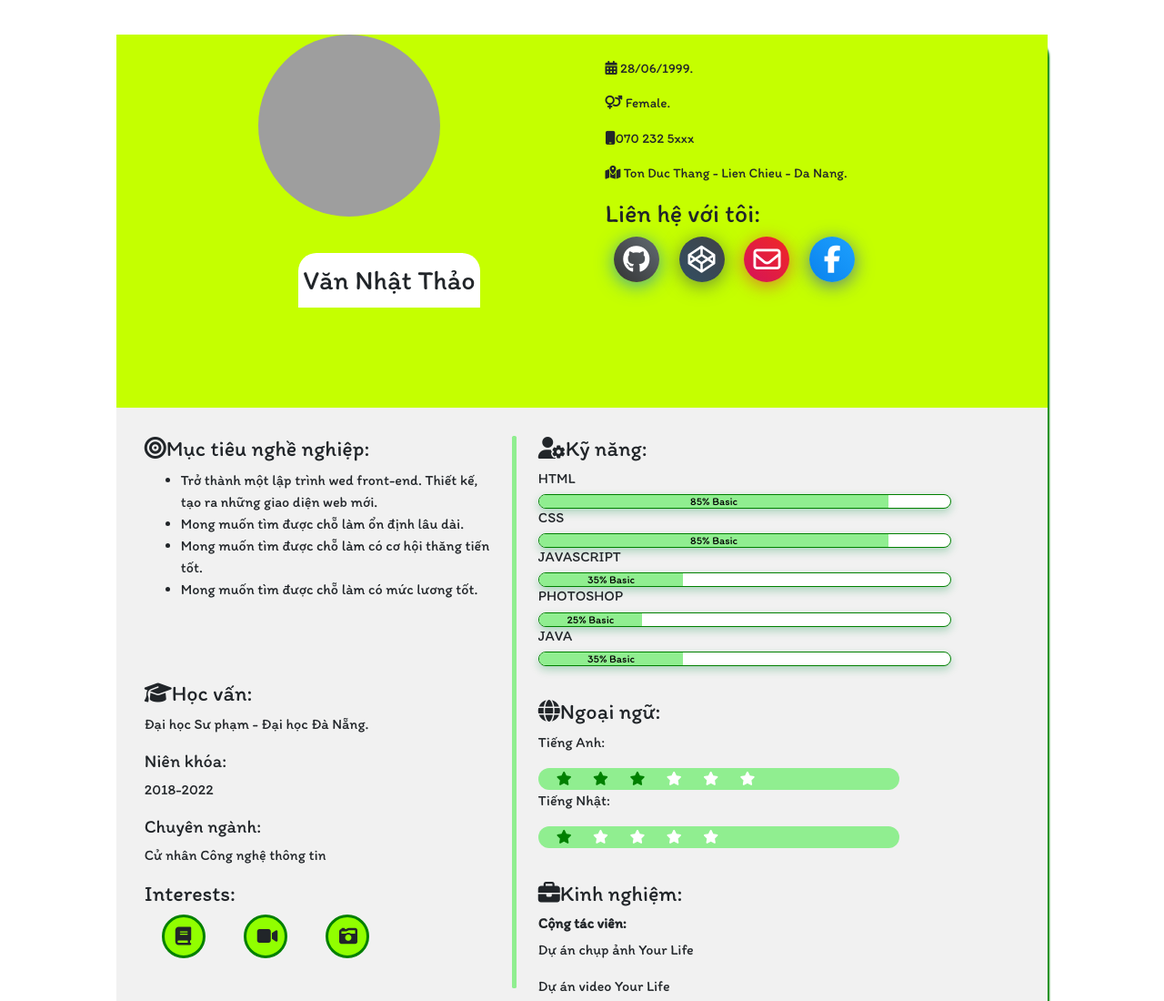
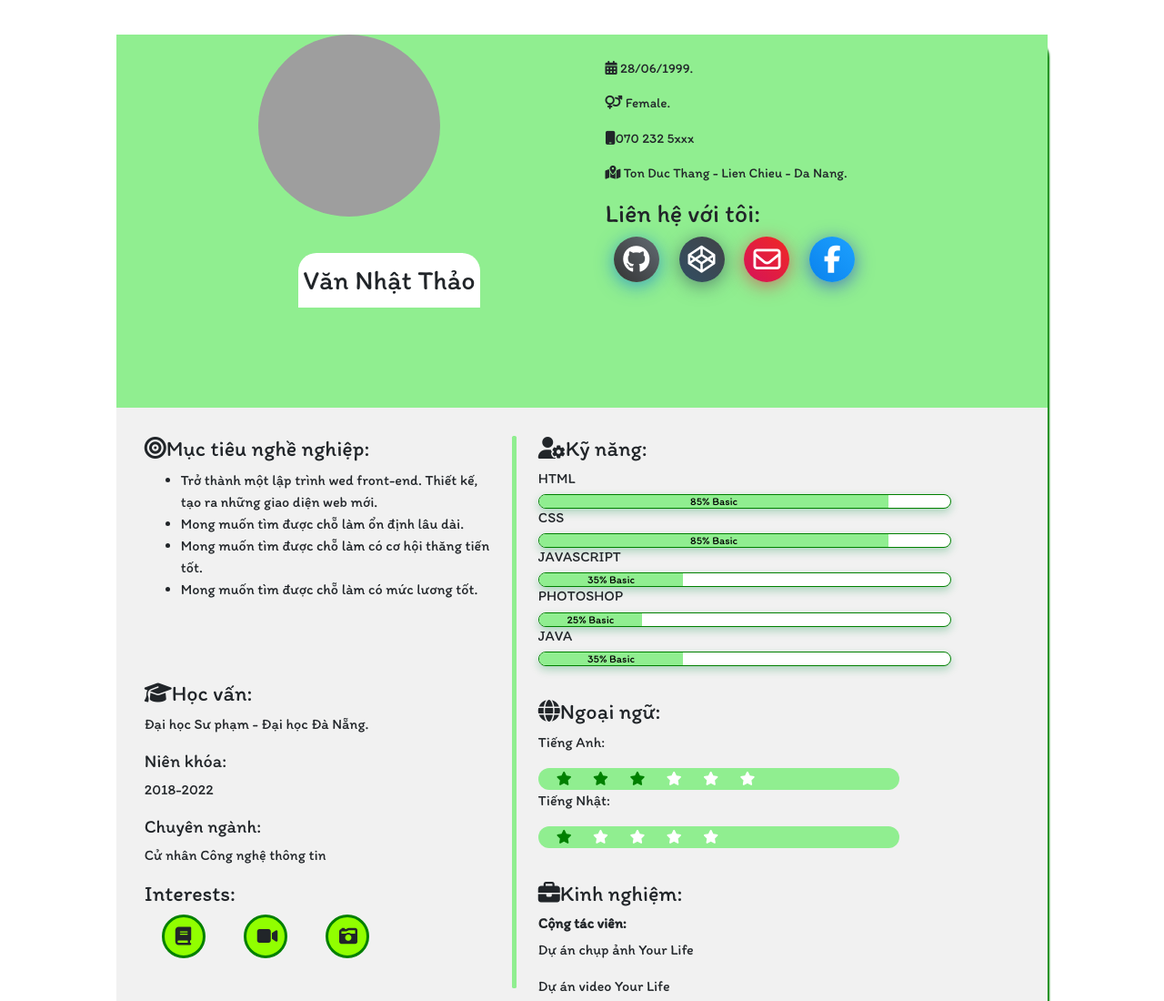
Before and after one commit to nhatthaovan/CV-Sume, a plain HTML site: page index.html in a window 1280 px wide. Shown: the top 1100 px of the page at 91% size. Drawn offline with nearby package versions, Linux system fonts and the light colour scheme; grey boxes are pictures that could not be loaded.

Commit message:
Update cv2.css

```diff
--- a/cv2.css
+++ b/cv2.css
@@ -13,7 +13,7 @@ box-shadow: 2px 5px 2px green;
   border-radius:50%;
 }
 .introduct {
- background-color: #c5ff00;
+ background-color: lightgreen;
   display:grid;
   grid-template-columns: 50% 50%;
   grid-template-rows: 50% 50%;
```
